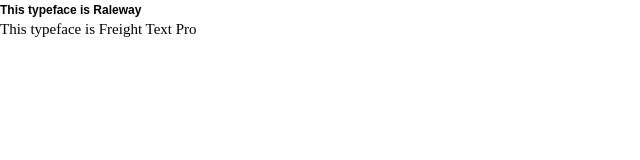
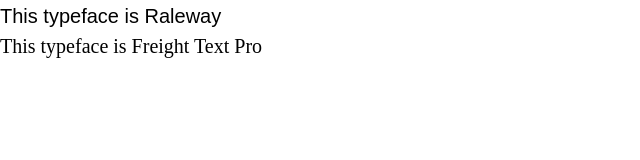
Before and after one commit to lukegehron/TextTest, a plain HTML site: page index.html in a window 1280 px wide. Shown: the whole page, without its empty margins (0-640 px from the left). Drawn offline with Linux system fonts and the light colour scheme.

Commit message:
Update style.css

```diff
--- a/style.css
+++ b/style.css
@@ -1,11 +1,11 @@
 .Raleway {
 		font-family: "raleway", sans-serif;
-		font-weight: 700;
-		font-size: 12px;
+		font-weight: 300;
+		font-size: 20px;
 	}
 
   .Freight {
-	font-size: 15px;
+	font-size: 20px;
   line-height: 1.33333;
 	font-family: "Freight Text Pro", "Freight Text", "freight-text-pro", serif;
 }
```
